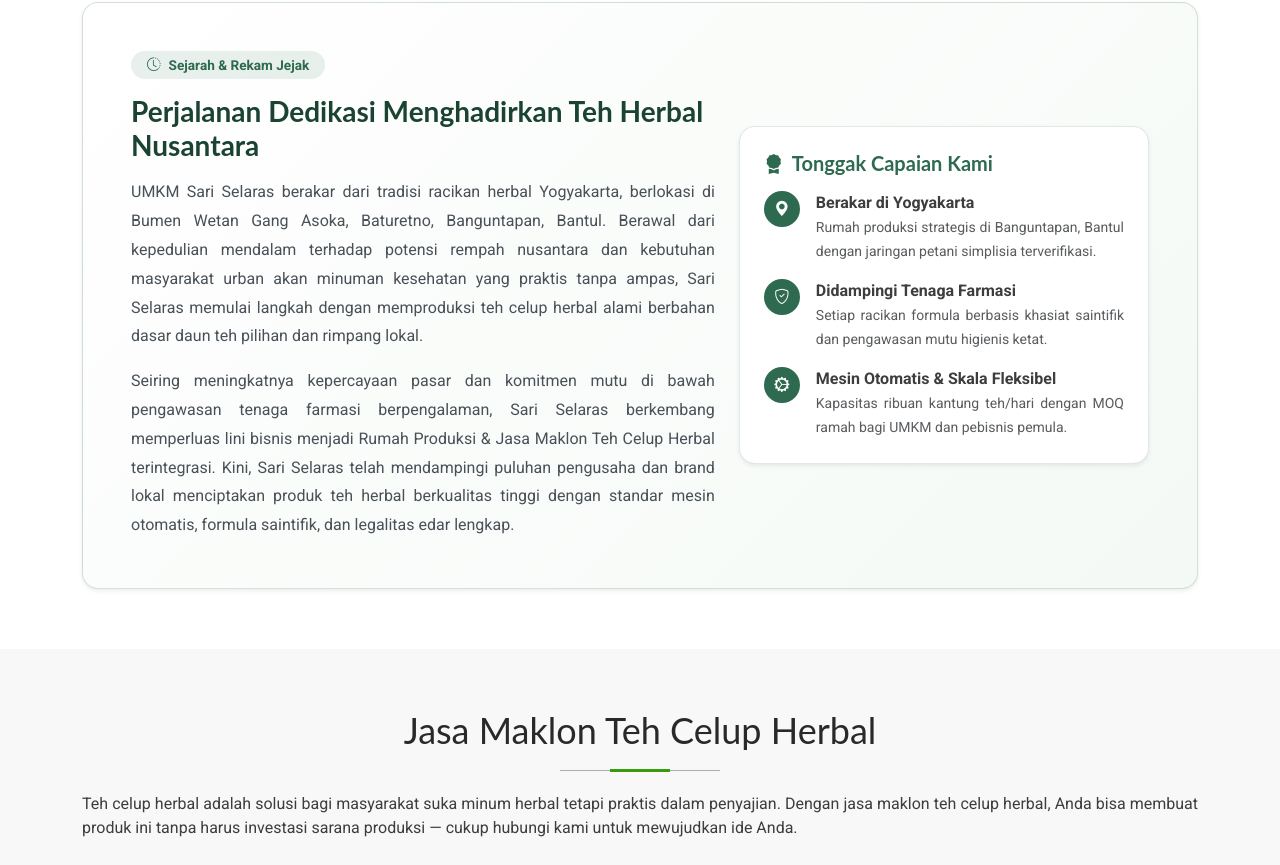
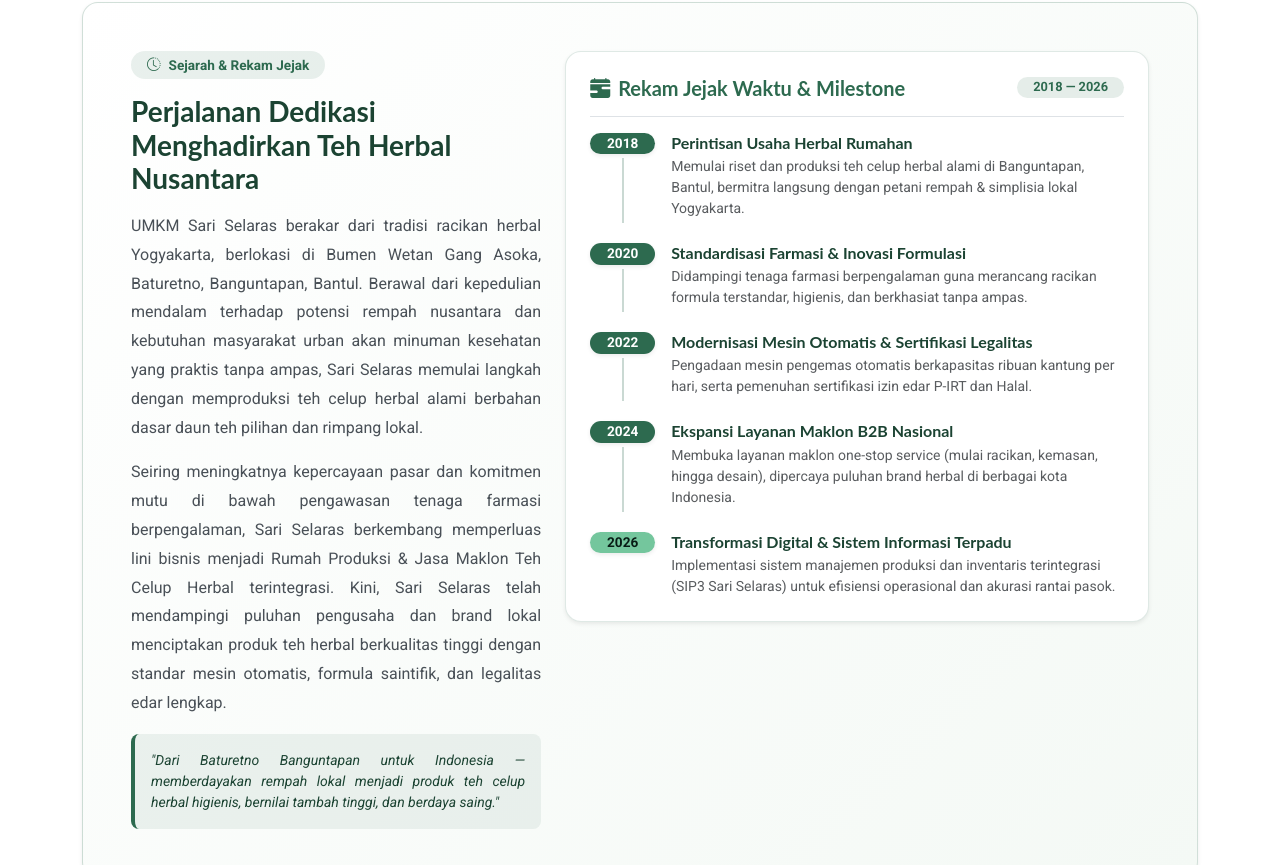
Before and after one commit to eleazarhendri/UMKM-Sari-Selaras-Tubes_E6, a plain HTML site: page index.html in a window 1280 px wide. Shown: the part 1413-2278 px from the top of the page. Drawn offline with Linux system fonts and the light colour scheme.

Commit message:
feat(about): buat rekam jejak waktu sejarah UMKM Sari Selaras dengan tahun milestone

```diff
--- a/index.html
+++ b/index.html
@@ -675,12 +675,12 @@
 
         </div>
 
-        <!-- Sejarah Perusahaan (Card Box Dual-Col seperti contoh Indocement) -->
+        <!-- Sejarah Perusahaan (Card Box Dual-Col dengan Rekam Jejak Waktu / Timeline Milestone) -->
         <div class="row mt-5 gy-4 align-items-center" data-aos="fade-up" data-aos-delay="200">
           <div class="col-lg-12">
             <div class="p-4 p-md-5 rounded-4 shadow-sm border" style="background: linear-gradient(135deg, #ffffff 0%, #f4f9f5 100%); border-color: rgba(45, 106, 79, 0.2) !important;">
-              <div class="row gy-4 align-items-center">
-                <div class="col-lg-7">
+              <div class="row gy-4 align-items-start">
+                <div class="col-lg-5">
                   <div class="d-inline-flex align-items-center gap-2 px-3 py-1 rounded-pill mb-3" style="background: rgba(45, 106, 79, 0.1); color: #2D6A4F; font-size: 0.85rem; font-weight: 700;">
                     <i class="bi bi-clock-history"></i> <span data-lang-key="history-badge">Sejarah & Rekam Jejak</span>
                   </div>
@@ -688,44 +688,88 @@
                   <p style="text-align: justify; line-height: 1.8; color: #495057;" data-lang-key="history-p1">
                     UMKM Sari Selaras berakar dari tradisi racikan herbal Yogyakarta, berlokasi di Bumen Wetan Gang Asoka, Baturetno, Banguntapan, Bantul. Berawal dari kepedulian mendalam terhadap potensi rempah nusantara dan kebutuhan masyarakat urban akan minuman kesehatan yang praktis tanpa ampas, Sari Selaras memulai langkah dengan memproduksi teh celup herbal alami berbahan dasar daun teh pilihan dan rimpang lokal.
                   </p>
-                  <p style="text-align: justify; line-height: 1.8; color: #495057;" class="mb-0" data-lang-key="history-p2">
+                  <p style="text-align: justify; line-height: 1.8; color: #495057;" class="mb-3" data-lang-key="history-p2">
                     Seiring meningkatnya kepercayaan pasar dan komitmen mutu di bawah pengawasan tenaga farmasi berpengalaman, Sari Selaras berkembang memperluas lini bisnis menjadi <strong>Rumah Produksi & Jasa Maklon Teh Celup Herbal</strong> terintegrasi. Kini, Sari Selaras telah mendampingi puluhan pengusaha dan brand lokal menciptakan produk teh herbal berkualitas tinggi dengan standar mesin otomatis, formula saintifik, dan legalitas edar lengkap.
                   </p>
+                  <div class="p-3 rounded-3" style="background: rgba(45, 106, 79, 0.08); border-left: 4px solid #2D6A4F;">
+                    <p class="mb-0 fst-italic small" style="color: #1B4332;" data-lang-key="history-quote">
+                      "Dari Baturetno Banguntapan untuk Indonesia — memberdayakan rempah lokal menjadi produk teh celup herbal higienis, bernilai tambah tinggi, dan berdaya saing."
+                    </p>
+                  </div>
                 </div>
-                <div class="col-lg-5">
-                  <div class="p-3 p-md-4 rounded-4 bg-white shadow-sm border" style="border-color: rgba(45, 106, 79, 0.15) !important;">
-                    <h5 class="fw-bold mb-3 d-flex align-items-center gap-2" style="color: #2D6A4F;">
-                      <i class="bi bi-award-fill"></i> <span data-lang-key="history-milestones-title">Tonggak Capaian Kami</span>
-                    </h5>
-                    <ul class="list-unstyled mb-0">
-                      <li class="d-flex align-items-start gap-3 mb-3">
-                        <div class="rounded-circle d-flex align-items-center justify-content-center text-white flex-shrink-0" style="width: 36px; height: 36px; background: #2D6A4F; font-size: 0.95rem;">
-                          <i class="bi bi-geo-alt-fill"></i>
+
+                <div class="col-lg-7">
+                  <div class="p-4 rounded-4 bg-white shadow-sm border h-100" style="border-color: rgba(45, 106, 79, 0.15) !important;">
+                    <div class="d-flex align-items-center justify-content-between pb-3 mb-3 border-bottom">
+                      <h5 class="fw-bold mb-0 d-flex align-items-center gap-2" style="color: #2D6A4F;">
+                        <i class="bi bi-calendar-range-fill"></i> <span data-lang-key="history-timeline-title">Rekam Jejak Waktu & Milestone</span>
+                      </h5>
+                      <span class="badge rounded-pill px-3 py-1 fw-bold" style="background: rgba(45, 106, 79, 0.12); color: #2D6A4F; font-size: 0.8rem;">2018 — 2026</span>
+                    </div>
+
+                    <!-- Rekam Jejak Timeline Stepper dengan Tahun -->
+                    <div class="timeline-stepper">
+
+                      <!-- 2018 -->
+                      <div class="d-flex gap-3 mb-3">
+                        <div class="d-flex flex-column align-items-center" style="width: 65px; flex-shrink: 0;">
+                          <span class="badge rounded-pill px-2 py-1 fw-bold text-white shadow-sm" style="background: #2D6A4F; font-size: 0.85rem; width: 100%; text-align: center;">2018</span>
+                          <div style="width: 2px; background: rgba(45, 106, 79, 0.25); flex-grow: 1; min-height: 38px; margin: 4px 0;"></div>
+                        </div>
+                        <div class="pb-2">
+                          <h6 class="fw-bold mb-1" style="color: #1B4332;" data-lang-key="history-y2018-title">Perintisan Usaha Herbal Rumahan</h6>
+                          <p class="small text-muted mb-0" data-lang-key="history-y2018-desc">Memulai riset dan produksi teh celup herbal alami di Banguntapan, Bantul, bermitra langsung dengan petani rempah & simplisia lokal Yogyakarta.</p>
+                        </div>
+                      </div>
+
+                      <!-- 2020 -->
+                      <div class="d-flex gap-3 mb-3">
+                        <div class="d-flex flex-column align-items-center" style="width: 65px; flex-shrink: 0;">
+                          <span class="badge rounded-pill px-2 py-1 fw-bold text-white shadow-sm" style="background: #2D6A4F; font-size: 0.85rem; width: 100%; text-align: center;">2020</span>
+                          <div style="width: 2px; background: rgba(45, 106, 79, 0.25); flex-grow: 1; min-height: 38px; margin: 4px 0;"></div>
+                        </div>
+                        <div class="pb-2">
+                          <h6 class="fw-bold mb-1" style="color: #1B4332;" data-lang-key="history-y2020-title">Standardisasi Farmasi & Inovasi Formulasi</h6>
+                          <p class="small text-muted mb-0" data-lang-key="history-y2020-desc">Didampingi tenaga farmasi berpengalaman guna merancang racikan formula terstandar, higienis, dan berkhasiat tanpa ampas.</p>
+                        </div>
+                      </div>
+
+                      <!-- 2022 -->
+                      <div class="d-flex gap-3 mb-3">
+                        <div class="d-flex flex-column align-items-center" style="width: 65px; flex-shrink: 0;">
+                          <span class="badge rounded-pill px-2 py-1 fw-bold text-white shadow-sm" style="background: #2D6A4F; font-size: 0.85rem; width: 100%; text-align: center;">2022</span>
+                          <div style="width: 2px; background: rgba(45, 106, 79, 0.25); flex-grow: 1; min-height: 38px; margin: 4px 0;"></div>
+                        </div>
+                        <div class="pb-2">
+                          <h6 class="fw-bold mb-1" style="color: #1B4332;" data-lang-key="history-y2022-title">Modernisasi Mesin Otomatis & Sertifikasi Legalitas</h6>
+                          <p class="small text-muted mb-0" data-lang-key="history-y2022-desc">Pengadaan mesin pengemas otomatis berkapasitas ribuan kantung per hari, serta pemenuhan sertifikasi izin edar P-IRT dan Halal.</p>
+                        </div>
+                      </div>
+
+                      <!-- 2024 -->
+                      <div class="d-flex gap-3 mb-3">
+                        <div class="d-flex flex-column align-items-center" style="width: 65px; flex-shrink: 0;">
+                          <span class="badge rounded-pill px-2 py-1 fw-bold text-white shadow-sm" style="background: #2D6A4F; font-size: 0.85rem; width: 100%; text-align: center;">2024</span>
+                          <div style="width: 2px; background: rgba(45, 106, 79, 0.25); flex-grow: 1; min-height: 38px; margin: 4px 0;"></div>
+                        </div>
+                        <div class="pb-2">
+                          <h6 class="fw-bold mb-1" style="color: #1B4332;" data-lang-key="history-y2024-title">Ekspansi Layanan Maklon B2B Nasional</h6>
+                          <p class="small text-muted mb-0" data-lang-key="history-y2024-desc">Membuka layanan maklon one-stop service (mulai racikan, kemasan, hingga desain), dipercaya puluhan brand herbal di berbagai kota Indonesia.</p>
+                        </div>
+                      </div>
+
+                      <!-- 2026 -->
+                      <div class="d-flex gap-3">
+                        <div class="d-flex flex-column align-items-center" style="width: 65px; flex-shrink: 0;">
+                          <span class="badge rounded-pill px-2 py-1 fw-bold shadow-sm" style="background: #74C69D; color: #081c15; font-size: 0.85rem; width: 100%; text-align: center;">2026</span>
                         </div>
                         <div>
-                          <strong class="d-block" data-lang-key="history-m1-title">Berakar di Yogyakarta</strong>
-                          <small class="text-muted" data-lang-key="history-m1-desc">Rumah produksi strategis di Banguntapan, Bantul dengan jaringan petani simplisia terverifikasi.</small>
+                          <h6 class="fw-bold mb-1" style="color: #1B4332;" data-lang-key="history-y2026-title">Transformasi Digital & Sistem Informasi Terpadu</h6>
+                          <p class="small text-muted mb-0" data-lang-key="history-y2026-desc">Implementasi sistem manajemen produksi dan inventaris terintegrasi (SIP3 Sari Selaras) untuk efisiensi operasional dan akurasi rantai pasok.</p>
                         </div>
-                      </li>
-                      <li class="d-flex align-items-start gap-3 mb-3">
-                        <div class="rounded-circle d-flex align-items-center justify-content-center text-white flex-shrink-0" style="width: 36px; height: 36px; background: #2D6A4F; font-size: 0.95rem;">
-                          <i class="bi bi-shield-check"></i>
-                        </div>
-                        <div>
-                          <strong class="d-block" data-lang-key="history-m2-title">Didampingi Tenaga Farmasi</strong>
-                          <small class="text-muted" data-lang-key="history-m2-desc">Setiap racikan formula berbasis khasiat saintifik dan pengawasan mutu higienis ketat.</small>
-                        </div>
-                      </li>
-                      <li class="d-flex align-items-start gap-3">
-                        <div class="rounded-circle d-flex align-items-center justify-content-center text-white flex-shrink-0" style="width: 36px; height: 36px; background: #2D6A4F; font-size: 0.95rem;">
-                          <i class="bi bi-gear-wide-connected"></i>
-                        </div>
-                        <div>
-                          <strong class="d-block" data-lang-key="history-m3-title">Mesin Otomatis & Skala Fleksibel</strong>
-                          <small class="text-muted" data-lang-key="history-m3-desc">Kapasitas ribuan kantung teh/hari dengan MOQ ramah bagi UMKM dan pebisnis pemula.</small>
-                        </div>
-                      </li>
-                    </ul>
+                      </div>
+
+                    </div>
                   </div>
                 </div>
               </div>
@@ -2009,13 +2053,18 @@
         'history-title':'Perjalanan Dedikasi Menghadirkan Teh Herbal Nusantara',
         'history-p1':'UMKM Sari Selaras berakar dari tradisi racikan herbal Yogyakarta, berlokasi di Bumen Wetan Gang Asoka, Baturetno, Banguntapan, Bantul. Berawal dari kepedulian mendalam terhadap potensi rempah nusantara dan kebutuhan masyarakat urban akan minuman kesehatan yang praktis tanpa ampas, Sari Selaras memulai langkah dengan memproduksi teh celup herbal alami berbahan dasar daun teh pilihan dan rimpang lokal.',
         'history-p2':'Seiring meningkatnya kepercayaan pasar dan komitmen mutu di bawah pengawasan tenaga farmasi berpengalaman, Sari Selaras berkembang memperluas lini bisnis menjadi Rumah Produksi & Jasa Maklon Teh Celup Herbal terintegrasi. Kini, Sari Selaras telah mendampingi puluhan pengusaha dan brand lokal menciptakan produk teh herbal berkualitas tinggi dengan standar mesin otomatis, formula saintifik, dan legalitas edar lengkap.',
-        'history-milestones-title':'Tonggak Capaian Kami',
-        'history-m1-title':'Berakar di Yogyakarta',
-        'history-m1-desc':'Rumah produksi strategis di Banguntapan, Bantul dengan jaringan petani simplisia terverifikasi.',
-        'history-m2-title':'Didampingi Tenaga Farmasi',
-        'history-m2-desc':'Setiap racikan formula berbasis khasiat saintifik dan pengawasan mutu higienis ketat.',
-        'history-m3-title':'Mesin Otomatis & Skala Fleksibel',
-        'history-m3-desc':'Kapasitas ribuan kantung teh/hari dengan MOQ ramah bagi UMKM dan pebisnis pemula.',
+        'history-quote':'"Dari Baturetno Banguntapan untuk Indonesia — memberdayakan rempah lokal menjadi produk teh celup herbal higienis, bernilai tambah tinggi, dan berdaya saing."',
+        'history-timeline-title':'Rekam Jejak Waktu & Milestone',
+        'history-y2018-title':'Perintisan Usaha Herbal Rumahan',
+        'history-y2018-desc':'Memulai riset dan produksi teh celup herbal alami di Banguntapan, Bantul, bermitra langsung dengan petani rempah & simplisia lokal Yogyakarta.',
+        'history-y2020-title':'Standardisasi Farmasi & Inovasi Formulasi',
+        'history-y2020-desc':'Didampingi tenaga farmasi berpengalaman guna merancang racikan formula terstandar, higienis, dan berkhasiat tanpa ampas.',
+        'history-y2022-title':'Modernisasi Mesin Otomatis & Sertifikasi Legalitas',
+        'history-y2022-desc':'Pengadaan mesin pengemas otomatis berkapasitas ribuan kantung per hari, serta pemenuhan sertifikasi izin edar P-IRT dan Halal.',
+        'history-y2024-title':'Ekspansi Layanan Maklon B2B Nasional',
+        'history-y2024-desc':'Membuka layanan maklon one-stop service (mulai racikan, kemasan, hingga desain), dipercaya puluhan brand herbal di berbagai kota Indonesia.',
+        'history-y2026-title':'Transformasi Digital & Sistem Informasi Terpadu',
+        'history-y2026-desc':'Implementasi sistem manajemen produksi dan inventaris terintegrasi (SIP3 Sari Selaras) untuk efisiensi operasional dan akurasi rantai pasok.',
         /* Services */
         'services-h2':'Jasa Maklon Teh Celup Herbal',
         'services-p':'Teh celup herbal adalah solusi bagi masyarakat suka minum herbal tetapi praktis dalam penyajian. Dengan jasa maklon teh celup herbal, Anda bisa membuat produk ini tanpa harus investasi sarana produksi — cukup hubungi kami untuk mewujudkan ide Anda.',
@@ -2118,13 +2167,18 @@
         'history-title':'A Journey of Dedication Delivering Indonesian Herbal Tea',
         'history-p1':'Sari Selaras SME is rooted in the herbal traditions of Yogyakarta, located in Bumen Wetan Gang Asoka, Baturetno, Banguntapan, Bantul. Originating from a deep concern for the potential of local herbs and urban demand for practical residue-free health drinks, Sari Selaras began by producing natural herbal tea bags made from premium tea leaves and local rhizomes.',
         'history-p2':'With growing market trust and quality commitments supervised by experienced pharmacists, Sari Selaras expanded its business into an integrated Herbal Tea Bag Production House & Maklon Service. Today, Sari Selaras has assisted dozens of entrepreneurs and local brands in creating premium herbal tea products with automatic machines, scientific formulas, and complete distribution permits.',
-        'history-milestones-title':'Key Milestones',
-        'history-m1-title':'Rooted in Yogyakarta',
-        'history-m1-desc':'Strategic production house in Banguntapan, Bantul with a network of verified herbal farmers.',
-        'history-m2-title':'Pharmacist Supervised',
-        'history-m2-desc':'Every formula is based on scientific efficacy with strict hygienic quality control.',
-        'history-m3-title':'Automatic Machines & Flexible Scale',
-        'history-m3-desc':'Capacity of thousands of tea bags/day with friendly MOQ for beginners & SMEs.',
+        'history-quote':'"From Baturetno Banguntapan for Indonesia — empowering local herbs into hygienic, high-value, and competitive herbal tea bag products."',
+        'history-timeline-title':'Timeline & Key Milestones',
+        'history-y2018-title':'Home-based Herbal Venture Inception',
+        'history-y2018-desc':'Started research and production of natural herbal tea bags in Banguntapan, Bantul, collaborating directly with local Yogyakarta herb farmers.',
+        'history-y2020-title':'Pharmaceutical Standardization & Formulation',
+        'history-y2020-desc':'Partnered with experienced pharmacists to formulate standardized, hygienic recipes with scientifically backed benefits.',
+        'history-y2022-title':'Machine Modernization & Certifications',
+        'history-y2022-desc':'Invested in automatic packaging machines with thousands of tea bags/day capacity, and fulfilled P-IRT and Halal certifications.',
+        'history-y2024-title':'Nationwide B2B Maklon Expansion',
+        'history-y2024-desc':'Opened a one-stop private label service (from formulation to packaging and design), trusted by dozens of herbal brands across Indonesia.',
+        'history-y2026-title':'Digital Transformation & Integrated Systems',
+        'history-y2026-desc':'Implemented an integrated management system (SIP3 Sari Selaras) for optimized supply chain tracking and production quality assurance.',
         /* Services */
         'services-h2':'Herbal Tea Bag Maklon Services',
         'services-p':'Herbal tea bags are a solution for people who love herbal drinks but prefer convenience. With our herbal tea bag maklon service, you can create this product without investing in production facilities — just contact us to realize your idea.',
```
